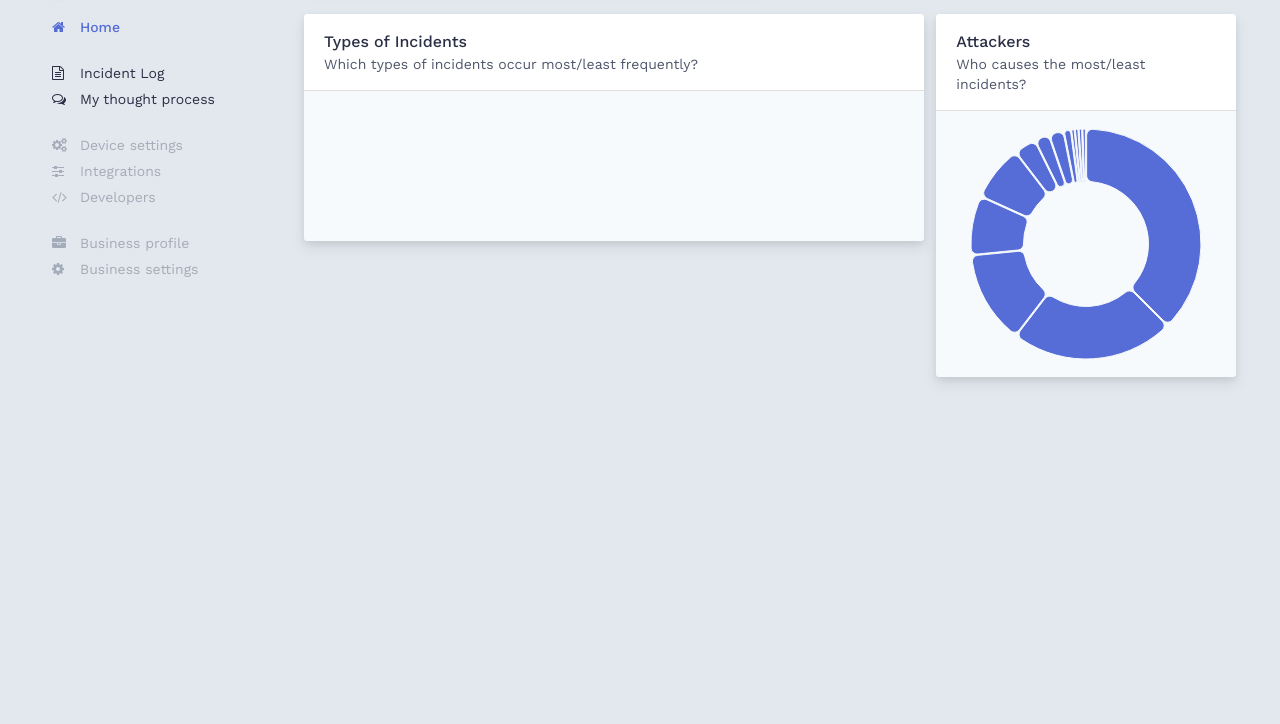
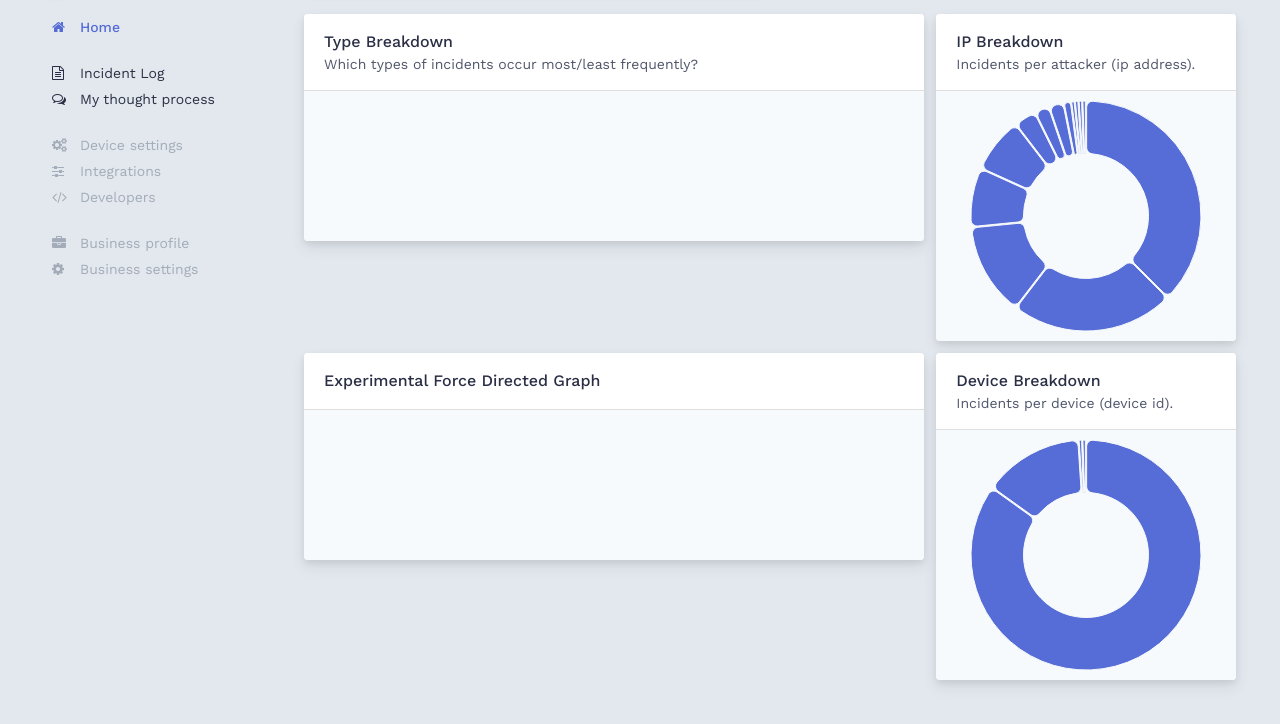
Before and after one commit to ycparak/canary-viz, a plain HTML site: page index.html in a window 1280 px wide. Shown: the part 50-774 px from the top of the page. Drawn offline with nearby package versions, Linux system fonts and the light colour scheme; a web font is replaced by a local one.

Commit message:
Added device pie chart

```diff
--- a/css/components/cards.less
+++ b/css/components/cards.less
@@ -6,9 +6,6 @@
   box-shadow: 0 7px 14px 0 rgba(60, 66, 87, 0.1), 0 3px 6px 0 rgba(0, 0, 0, .07);
   padding: 0;
   margin-bottom: 12px;
-  &:nth-last-child(1) {
-    margin-bottom: 48px;
-  }
 
   .card-header {
     padding: 0;
--- a/index.html
+++ b/index.html
@@ -122,7 +122,7 @@
             <div class="col-lg-8 col-sm-12">
               <div class="card">
                 <div class="card-header table-header">
-                  <h4>Types of Incidents</h4>
+                  <h4>Type Breakdown</h4>
                   <span>Which types of incidents occur most/least frequently?</span>
                 </div>
                 <div class="card-body no-footer">
@@ -134,11 +134,37 @@
             <div class="col-lg-4 col-sm-12">
               <div class="card">
                 <div class="card-header table-header">
-                  <h4>Attackers</h4>
-                  <span>Who causes the most/least incidents?</span>
+                  <h4>IP Breakdown</h4>
+                  <span>Incidents per attacker (ip address).</span>
                 </div>
                 <div class="card-body no-footer text-center">
-                  <svg class="basic-pie" version="1.1" baseProfile="full" , xmlns="http://www.w3.org/2000/svg">
+                  <svg class="attacker-pie" version="1.1" baseProfile="full" , xmlns="http://www.w3.org/2000/svg">
+                  </svg>
+                </div>
+              </div>
+            </div>
+          </div>
+          <div class="row">
+            <div class="col-lg-8 col-sm-12">
+              <div class="card">
+                <div class="card-header table-header">
+                  <h4>Experimental Force Directed Graph</h4>
+                  <span></span>
+                </div>
+                <div class="card-body no-footer">
+                  <svg class="force" version="1.1" baseProfile="full" , xmlns="http://www.w3.org/2000/svg">
+                  </svg>
+                </div>
+              </div>
+            </div>
+            <div class="col-lg-4 col-sm-12">
+              <div class="card">
+                <div class="card-header table-header">
+                  <h4>Device Breakdown</h4>
+                  <span>Incidents per device (device id).</span>
+                </div>
+                <div class="card-body no-footer text-center">
+                  <svg class="device-pie" version="1.1" baseProfile="full" , xmlns="http://www.w3.org/2000/svg">
                   </svg>
                 </div>
               </div>
--- a/js/app.js
+++ b/js/app.js
@@ -46,14 +46,15 @@ function output(data) {
   // Get basic data
   let devices = data.device_list;
   let numAlerts = alerts.length;
-  let numDevices = devices.length;
 
-  // Process and clean data for the different visualisations
+  // DATA PROCESSING - Process and clean data for the different visualisations
   let attackDescriptionData = typesOfAttacksData(alerts);
   let attackerCountData = attackerData(alerts);
+  let deviceCountData = deviceData(alerts);
 
-  // Display the respective visualisations
-  displayAttackerPieChart(attackerCountData)
+  // DATA VISUALISATION - Display the respective visualisations
+  displayPieChart(attackerCountData, ".attacker-pie", "IP Address", "attackerGroup");
+  displayPieChart(deviceCountData, ".device-pie", "Device ID", "deviceGroup");
   displayIncidentLog(alertsWithReadableDate);
   document.getElementById("num-incidents").innerText = numAlerts;
 }
@@ -122,32 +123,52 @@ function attackerData(alerts) {
   return data;
 }
 
+function deviceData(alerts) {
+  let deviceTypes = retrieveUniqueDevices(alerts);
+  let data = [];
+
+  deviceTypes.forEach(ip => {
+    let newObj = new Object({
+      'ip': ip,
+      total: 0,
+    });
+    data.push(newObj);
+  });
+  alerts.map(alert => {
+    let ip = alert.node_id;
+    data.forEach(d => {
+      if (d.ip == ip) d.total++;
+    })
+  })
+
+  return data;
+}
 /*
 **
 ** VISUALISATIONS
 **
 */
 // Display pie/doghnut chart of the number of incidnets generated from all host_ip’s
-function displayAttackerPieChart(data) {
+function displayPieChart(data, id, infoName, groupName) {
   let width = 250;
   let height = 250;
 
-  let ip_addresses = [];
-  data.forEach(i => { ip_addresses.push(i.ip) });
+  let dataDescription = [];
+  data.forEach(i => { dataDescription.push(i.ip); });
 
-  let colorScale = d3.scaleOrdinal().domain(ip_addresses).range(d3.schemeCategory20c);
+  let colorScale = d3.scaleOrdinal().domain(dataDescription).range(d3.schemeCategory20c);
 
   let tooltip = d3.select("body")
     .append("div")
       .classed("svg-tooltip", true)
 
   // Set svg measurements
-  d3.select('.basic-pie')
+  d3.select(id)
       .attr('width', width)
       .attr('height', height)
     .append('g')
       .attr('transform', 'translate(' + width / 2 + ', ' + height / 2 + ')')
-      .classed('pieGroup', true)
+      .classed(groupName, true)
 
   // Generate the mathematics of the svg
   let arcs = d3.pie()
@@ -161,7 +182,7 @@ function displayAttackerPieChart(data) {
     .padAngle(0.01)
 
   // Render the svg
-  d3.select(".pieGroup")
+  d3.select("." + groupName)
     .selectAll('.arc')
     .data(arcs)
     .enter()
@@ -177,7 +198,7 @@ function displayAttackerPieChart(data) {
           .style("opacity", 1)
           .style("left", d3.event.x - (tooltip.node().offsetWidth / 2) + "px")
           .style("top", d3.event.y + 30 + "px")
-          .html("<strong>IP Address: </strong>" + d.data.ip + "<br><span><strong>Incidents:</strong> " + d.value + "</span><br><br><span class='note'>Be sure to click me.</span>");
+          .html("<strong>" + infoName + ":</strong> " + d.data.ip + "<br><span><strong>Incidents:</strong> " + d.value + "</span><br><br><span class='note'>Click for more info.</span>");
       })
       // Tooltip mouse away
       .on("mouseout", () => {
@@ -186,7 +207,6 @@ function displayAttackerPieChart(data) {
       })
       // On click search the incident log
       .on("click", (d) => {
-        console.log("hello")
         $("#search-field").val(d.data.ip);
         $("#search-field").focus();
       })
@@ -260,6 +280,18 @@ function retrieveUniqueAttackers(alerts) {
   return arrUniqueAttackers;
 }
 
+// Return the node_id (IP) of every unique device
+function retrieveUniqueDevices(alerts) {
+  let arrUniqueDevices = [];
+  alerts.forEach(alert => {
+    let id = alert.node_id;
+    if (!arrUniqueDevices.includes(id)) {
+      arrUniqueDevices.push(id);
+    }
+  });
+  return arrUniqueDevices;
+}
+
 // Abreviate descriptions
 function abbreviate(str1) {
   var split_names = str1.trim().split(" ");
```
Also changed, not shown: css/styles.css.
